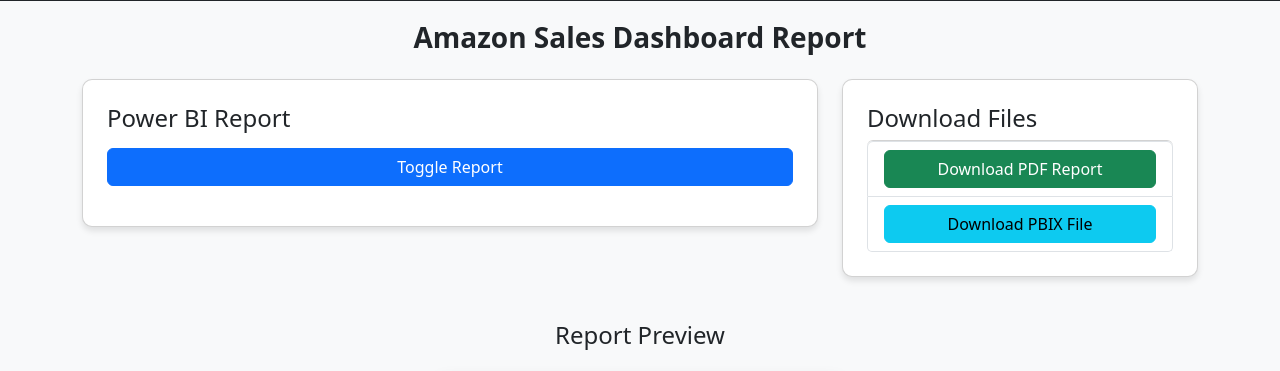
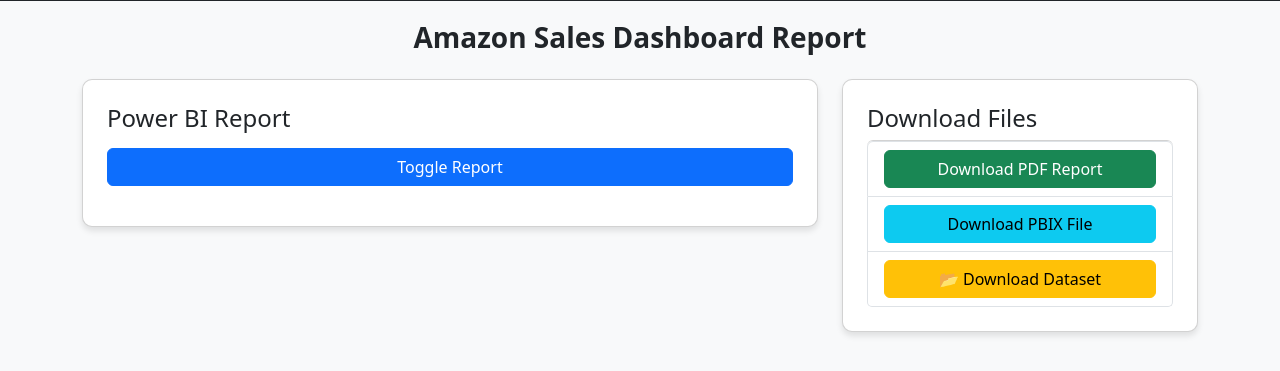
Before and after one commit to HarshLahane78/Amazon_Sales_Dashboard, a Flask app: page / in a window 1280 px wide. Shown: the part 55-426 px from the top of the page. Run offline with Flask 3, Linux system fonts and the light colour scheme; some libraries are stand-ins or nearby versions.

Commit message:
Update index.html

```diff
--- a/templates/index.html
+++ b/templates/index.html
@@ -81,7 +81,11 @@
                                 Download PBIX File
                             </a>
                         </li>
-
+                        <li class="list-group-item">
+                            <a href="{{ url_for('static', filename='datasets/amazon_sales_data.csv') }}" class="btn btn-warning w-100" download>
+                                📂 Download Dataset
+                            </a>
+                        </li>
                     </ul>
                 </div>
             </div>
```
